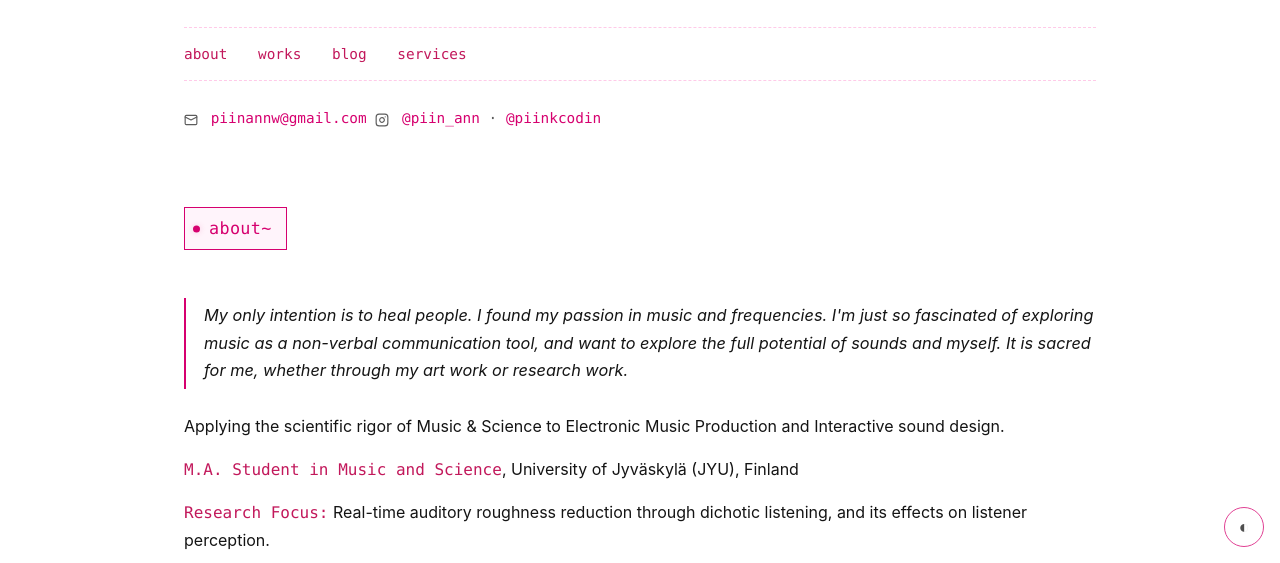
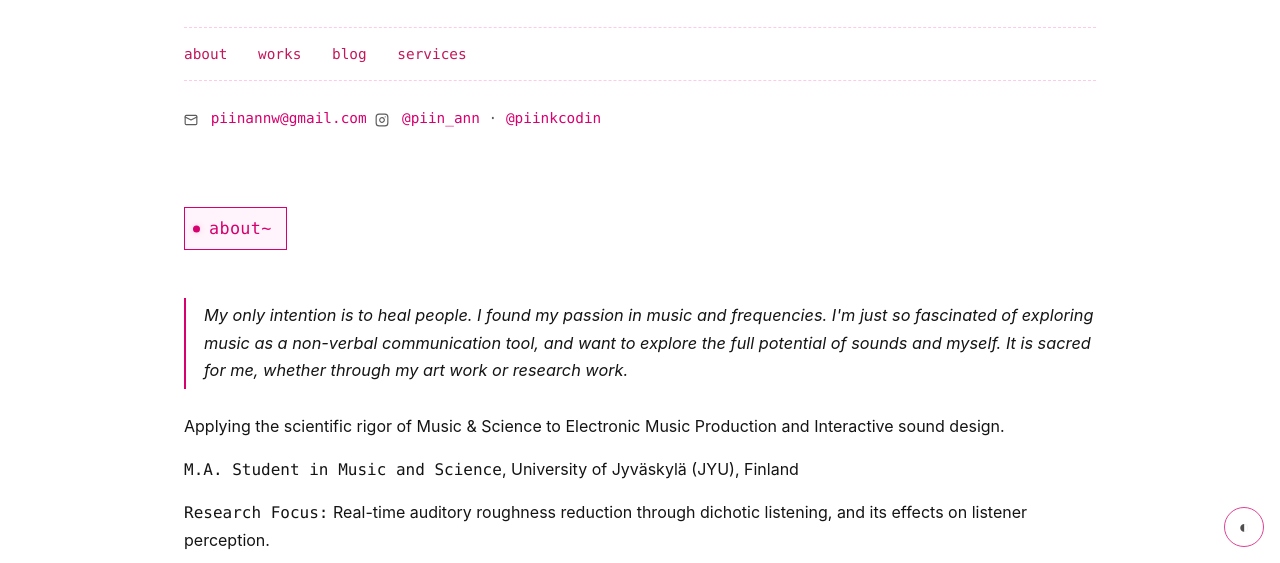
Before and after one commit to PiinAnn/piinann-blog, an Astro site: page / in a window 1280 px wide. Shown: the part 237-800 px from the top of the page. Built offline with nearby package versions, Linux system fonts and the light colour scheme; Astro itself is replaced by a stand-in of ours.

Commit message:
Homepage: labels in text colour instead of pink
Co-Authored-By: Claude Opus 5.5 <noreply@anthropic.com>
Claude-Session: https://claude.ai/code/session_016LQJy7VTULq4xJZcubdRz9

```diff
--- a/src/pages/index.astro
+++ b/src/pages/index.astro
@@ -360,7 +360,7 @@ const lists = [
   }
 
   .label {
-    color: var(--pink-soft);
+    color: var(--text);
     font-family: var(--mono);
     font-weight: normal;
   }
```
